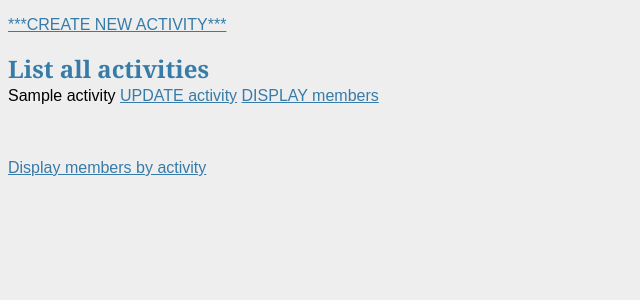
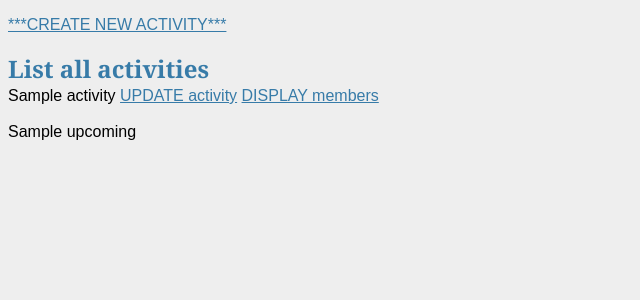
Before and after one commit to ecoBela/Gym_app_Flask_fullstack_wk5project, a Flask app: template templates/activities/index.html in a window 1280 px wide. Shown: the part 124-424 px from the top of the page, without its empty margins (0-640 px from the left). Run offline with Flask 2, Linux system fonts and the light colour scheme; the template is opened without the code that fills it: most values are stand-ins (such as "Sample title", 1, 10 or a date in 2020).

Commit message:
displaying upcoming on activities/index.html - passing upcoming in render_template in activity_controller.py

```diff
--- a/controllers/activity_controller.py
+++ b/controllers/activity_controller.py
@@ -10,7 +10,8 @@ activities_blueprint = Blueprint("activties", __name__)
 @activities_blueprint.route("/activities")
 def activities():
     activities = activity_repository.select_all_including_past()
-    return render_template("activities/index.html", activities = activities)
+    upcoming = activity_repository.select_all()
+    return render_template("activities/index.html", activities = activities, upcoming=upcoming)
 
 # NEW
 
--- a/repositories/activity_repository.py
+++ b/repositories/activity_repository.py
@@ -18,6 +18,7 @@ def select_all():
     sql = "SELECT * FROM activities WHERE upcoming = True"
     results = run_sql(sql)
     return results
+
 
 #displays upcoming and past events
 def select_all_including_past():
--- a/templates/activities/index.html
+++ b/templates/activities/index.html
@@ -15,10 +15,16 @@
     <br>
 {% endfor %}
 
+{% for item in upcoming%}
+    {{upcoming}} <br>
+    <br>
+
+{% endfor %}
+
+
 
 <br>
 <br>
 
-<a href="">Display members by activity</a>
 
 {% endblock %}
```
